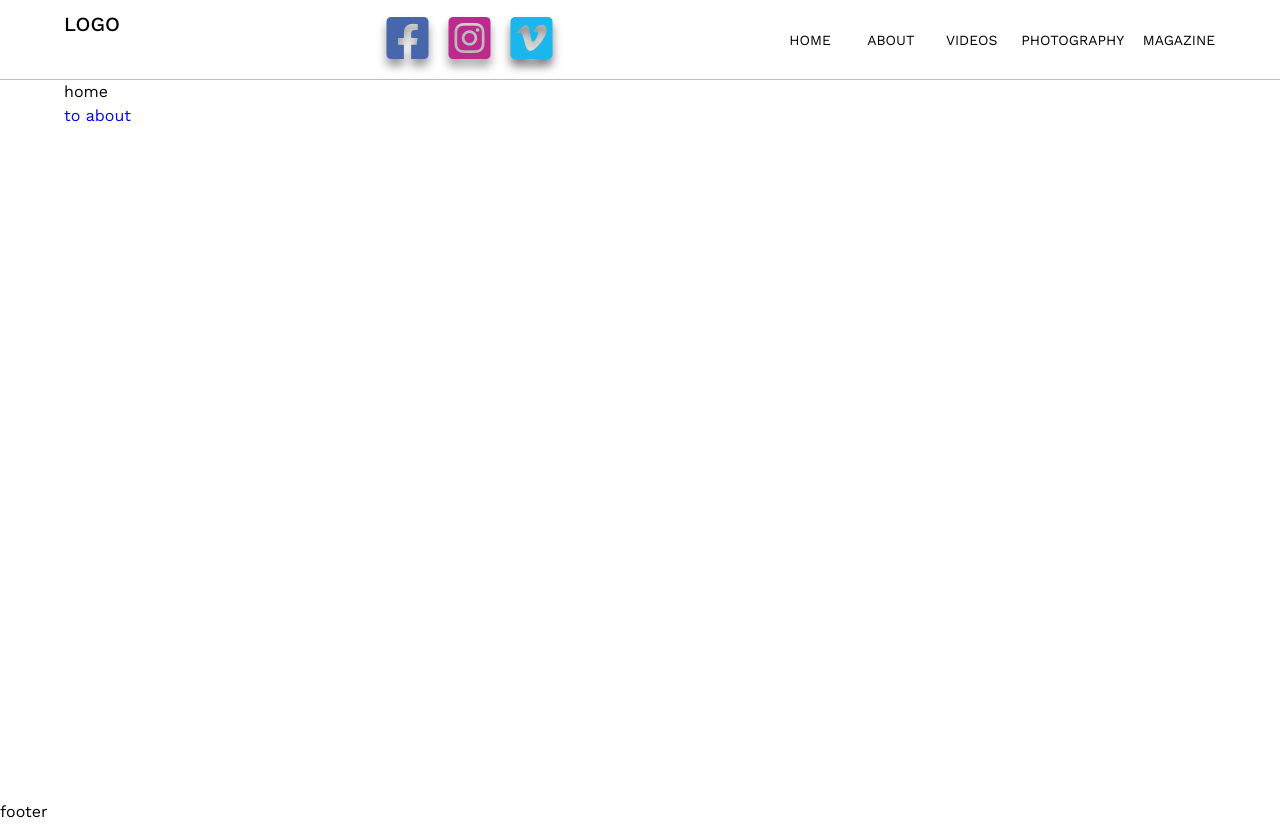
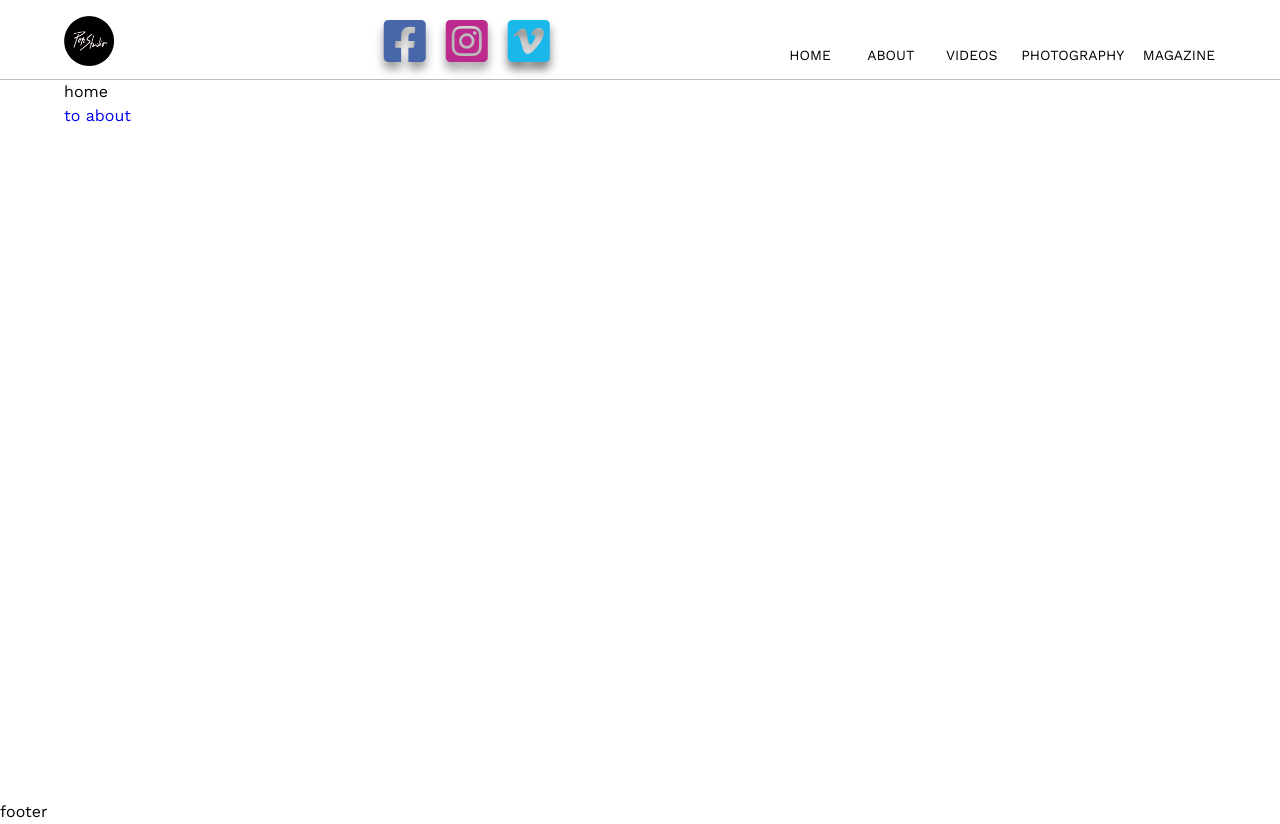
Before and after one commit to lukasZelinka/pop-studio, a React (Create React App) app: page / in a window 1280 px wide. Built offline with nearby package versions, Linux system fonts and the light colour scheme.

Commit message:
nav elements centralization

```diff
--- a/src/App.css
+++ b/src/App.css
@@ -16,13 +16,33 @@ a {
 
 /* APPBAR */
 
+
+
+/* centering nav elements */
 .flexContainer2 {
   display: flex;
+  flex-direction: row;
   justify-content: space-between;
-  flex-direction: row;
+  align-items: baseline;
   width: 100%;
+  height: 80px;
+  /* background-color: DodgerBlue; */
 
 }
+.nav-center {
+  /* background-color: #FF0000; */
+  align-self: center;
+  margin-top: 0.7em;
+}
+.css-1viag39 {
+  margin-top: -0.5em;
+}
+.fa-bars {
+  /* color:red; */
+  margin-top: 0.1em;
+}
+
+
 
 /*social icons */
 .wrapper {
@@ -105,6 +125,10 @@ a {
   display: none;
   }
 }
+.logoSmallerScreen {
+  margin-top: 0.9em;
+  margin-right: 0.3em;
+}
 
 /* nav-layout-handling */
 @media screen and (max-width: 599.98px) {
--- a/src/components/DrawerAppBar.js
+++ b/src/components/DrawerAppBar.js
@@ -93,6 +93,7 @@ function DrawerAppBar(props) {
       sx={{
         backgroundColor: "red",
         height: "5em",
+        // display: "flex",
       }}
     >
       <AppBar
@@ -108,10 +109,12 @@ function DrawerAppBar(props) {
       >
         <Container
           maxWidth="lg"
-          sx={{
+          sx={
+            {
               // backgroundColor: "green",
-            marginTop: "0.5em",
-          }}
+              // marginTop: "0.5em",
+            }
+          }
         >
           <Toolbar disableGutters>
             <div className="flexContainer">
@@ -122,22 +125,49 @@ function DrawerAppBar(props) {
                 onClick={handleDrawerToggle}
                 sx={{ mr: 2, display: { md: "none" }, color: "black" }}
               >
-                {/* <MenuIcon /> */}
-                <div style={{ height: "10vh", marginTop: "0.4em" }}>
+                <div
+                  style={{
+                    height: "10vh",
+                    marginTop: "0.4em",
+                    marginLeft: "0.3em",
+                  }}
+                >
                   <i class="fa-solid fa-bars"></i>
                 </div>
               </IconButton>
             </div>
+            {/* FLEX BIG-SCREEN */}
             <div className="flexContainer2">
+              {/* logo */}
+              <div className="nav-center">
                 <Typography
                   variant="h6"
                   component="div"
-                sx={{ display: { xs: "none", md: "block" }, color: "black" }}
+                  sx={{
+                    display: { xs: "none", md: "block" },
+                    color: "black",
+                    // backgroundColor: "orange",
+                    // height: "0px",
+                  }}
                 >
-                LOGO
+                  <a href="#home">
+                    {/* <div className="k"> */}
+                    <img
+                      src="../logo192.png"
+                      alt="pop studio logo"
+                      width={"50px"}
+                      // style={"background-color: red"}
+                    />
+                    {/* </div> */}
+                  </a>
                 </Typography>
+              </div>
+              {/* ikony */}
+              <div className="nav-center">
                 <SocialIcons />
-
+              </div>
+              {/* linky */}
+              <div className="nav-center">
                 <Box
                   sx={{
                     display: { xs: "none", md: "block" },
@@ -177,7 +207,17 @@ function DrawerAppBar(props) {
                   ))}
                 </Box>
               </div>
-            <p className="logoSmallerScreen">LOGO</p>
+            </div>
+            <p className="logoSmallerScreen nav-center">
+              {" "}
+              <a href="#home">
+                <img
+                  src="../logo192.png"
+                  alt="pop studio logo"
+                  width={"50px"}
+                />
+              </a>
+            </p>
           </Toolbar>
         </Container>
       </AppBar>
```
Also changed, not shown: public/logo192.png. Lines whose indentation alone changed are shown as unchanged.
